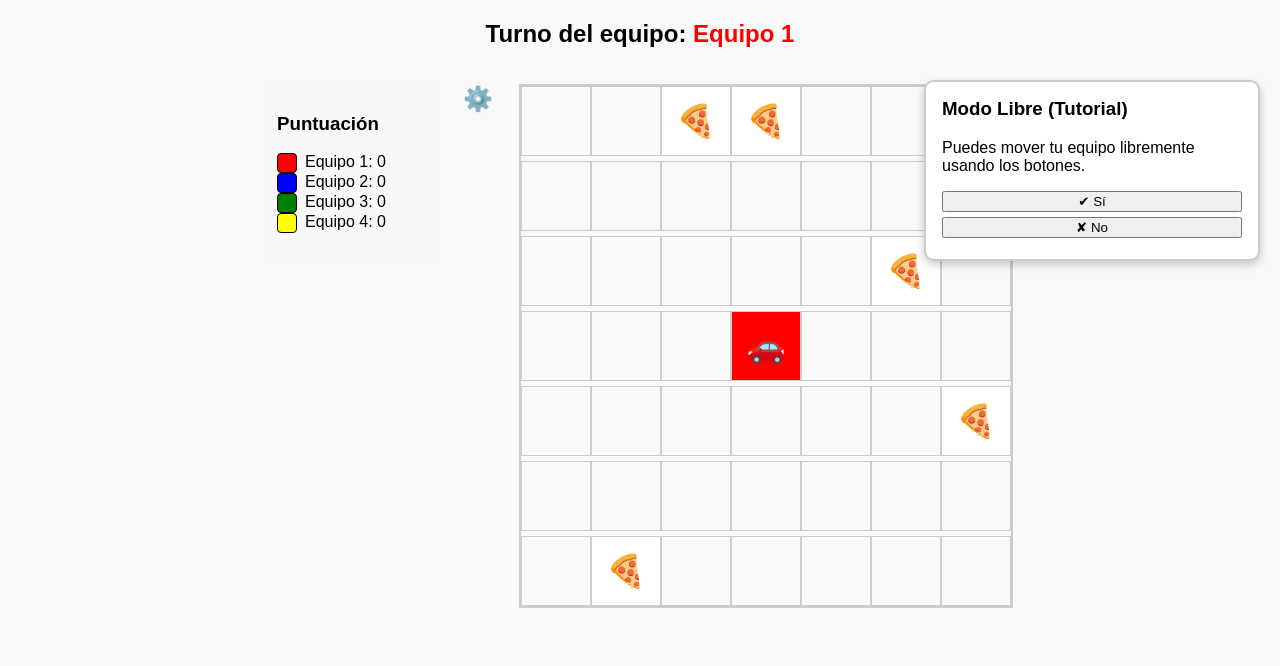
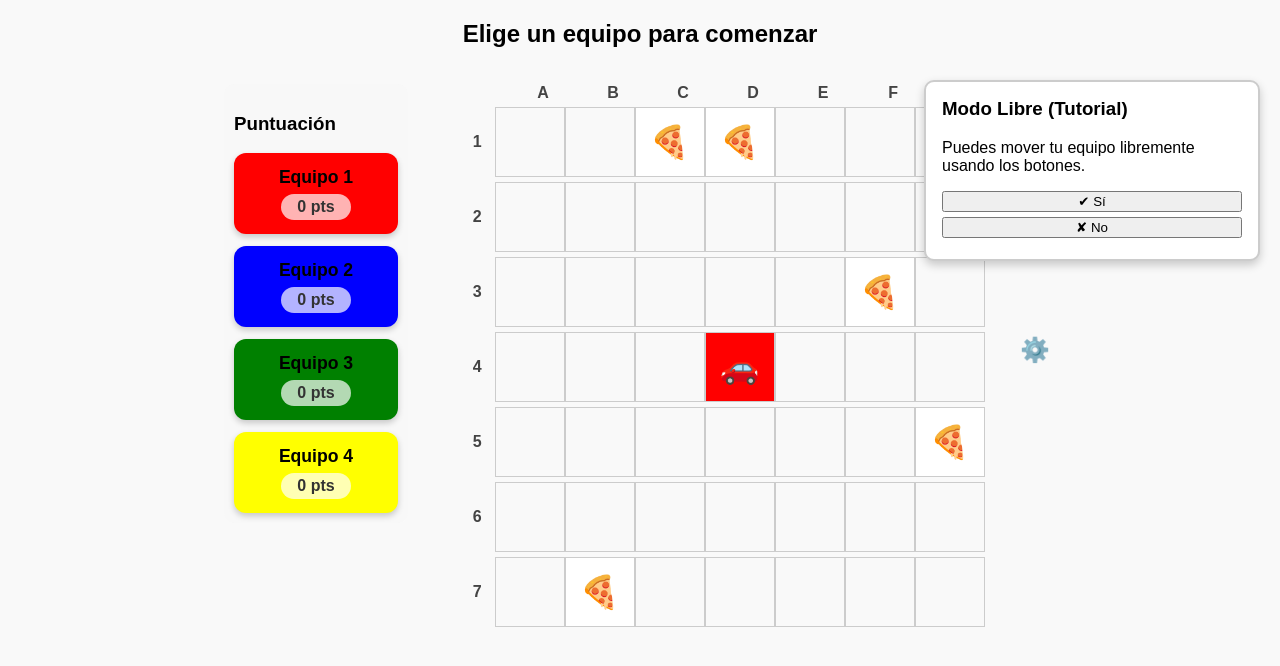
Before and after one commit to DanielAr41/Juego, a React (Vite) app in the folder pizza-delivery-game/: page / in a window 1280 px wide. Shown: the top 666 px of the page. Built offline with nearby package versions, Linux system fonts and the light colour scheme.

Commit message:
Se agregan mejoras visuales

```diff
--- a/pizza-delivery-game/src/PizzaDeliveryGame.css
+++ b/pizza-delivery-game/src/PizzaDeliveryGame.css
@@ -9,7 +9,7 @@
   .board {
     display: flex;
     flex-direction: column;
-    border: 2px solid #ccc;
+    /* border: 2px solid #ccc; */
   }
 
   .board-row {
@@ -262,3 +262,99 @@
 .close-modal:hover {
   background-color: #333;
 }
+
+.team-list {
+  list-style: none;
+  padding: 0;
+  margin: 0;
+  display: flex;
+  flex-direction: column;
+  gap: 12px;
+  align-items: center;
+}
+
+.team-card {
+  cursor: pointer;
+  border-radius: 12px;
+  padding: 12px 20px;
+  color: black;
+  font-weight: 600;
+  box-shadow: 0 3px 6px rgba(0,0,0,0.2);
+  display: flex;
+  flex-direction: column;
+  align-items: center;
+  min-width: 120px;
+  user-select: none;
+  transition: transform 0.2s ease, box-shadow 0.2s ease;
+  border: 2px solid transparent;
+}
+
+.team-card:hover {
+  box-shadow: 0 6px 12px rgba(0,0,0,0.3);
+  transform: translateY(-4px);
+}
+
+.team-card.selected {
+  border-color: #222;
+  box-shadow: 0 8px 16px rgba(0,0,0,0.5);
+  transform: translateY(-6px);
+}
+
+.team-name {
+  font-size: 1.1rem;
+  margin-bottom: 6px;
+}
+
+.team-score {
+  font-size: 1rem;
+  background: rgba(255,255,255,0.7);
+  padding: 4px 10px;
+  border-radius: 9999px;
+  color: #333;
+  font-weight: 700;
+  min-width: 50px;
+  text-align: center;
+}
+
+.board-container {
+  display: flex;
+  flex-direction: column;
+  align-items: center;
+}
+
+.column-labels {
+  display: flex;
+  margin-left: 40px; /* ancho del número izquierdo */
+  margin-bottom: 5px;
+}
+
+.col-label {
+  width: 70px;
+  text-align: center;
+  font-weight: bold;
+  font-size: 16px;
+  color: #444;
+}
+
+.row-label {
+  width: 40px;
+  margin-right: 8px;
+  text-align: right;
+  padding-right: 5px;
+  font-weight: bold;
+  font-size: 16px;
+  color: #444;
+  display: flex;
+  align-items: center;
+  justify-content: flex-end;
+}
+
+.spacer {
+  width: 40px;
+}
+
+.board-and-config {
+  display: flex;
+  align-items: center;
+  gap: 16px;
+}
--- a/pizza-delivery-game/src/PizzaDeliveryGame.jsx
+++ b/pizza-delivery-game/src/PizzaDeliveryGame.jsx
@@ -48,6 +48,7 @@ const generateDeliveries = (count, existing = [], teamPositions = {}) => {
 };
 
 const PizzaDeliveryGame = () => {
+  const [selectedTeam, setSelectedTeam] = useState(null);
   const [revealedAnswers, setRevealedAnswers] = useState({});
   const [showConfig, setShowConfig] = useState(false);
   const { id } = useParams();
@@ -113,16 +114,21 @@ const PizzaDeliveryGame = () => {
 
   const [colorPickerOpen, setColorPickerOpen] = useState(null); // equipo que está eligiendo color
 
-  const currentTurnIndexState = useState(0);
+  /* const currentTurnIndexState = useState(0);
   const currentTurnIndex = currentTurnIndexState[0];
-  const setCurrentTurnIndex = currentTurnIndexState[1];
+  const setCurrentTurnIndex = currentTurnIndexState[1]; */
 
   const [canMove, setCanMove] = useState(false);
 
-  const currentTeam = TEAMS[currentTurnIndex];
+  /* const currentTeam = TEAMS[currentTurnIndex]; */
+  const currentTeam = selectedTeam;
 
   const handleCellClick = (row, col) => {
     if (!canMove) return;
+    if (!currentTeam) return; // no seleccionado aún
+
+    const position = teamPositions[currentTeam];
+    if (!position) return;
 
     const { row: currentRow, col: currentCol } = teamPositions[currentTeam];
     const isValidMove =
@@ -155,7 +161,8 @@ const PizzaDeliveryGame = () => {
     }
 
     setCanMove(false);
-    setCurrentTurnIndex((prev) => (prev + 1) % TEAMS.length);
+    /*     setCurrentTurnIndex((prev) => (prev + 1) % TEAMS.length);*/
+    setSelectedTeam(null);
     setCurrentQuestionIndex((prev) => prev + 1);
   };
 
@@ -165,17 +172,31 @@ const PizzaDeliveryGame = () => {
     confirmAnswer(isCorrect);
   };
 
+  const handleTeamNameClick = (team) => {
+    if (!canMove) {
+      setSelectedTeam(team);
+    }
+  };
+
   const confirmAnswer = (isCorrect) => {
     if (isCorrect) {
+      if (!selectedTeam) {
+        alert("Por favor, selecciona un equipo antes de mover.");
+        return;
+      }
       setCanMove(true);
     } else {
-      setCurrentTurnIndex((prev) => (prev + 1) % TEAMS.length);
+      /* setCurrentTurnIndex((prev) => (prev + 1) % TEAMS.length);
+      setCurrentQuestionIndex((prev) => prev + 1); */
+      setSelectedTeam(null);
       setCurrentQuestionIndex((prev) => prev + 1);
     }
   };
 
   const getValidMoves = () => {
-    if (!canMove) return [];
+    if (!canMove || !currentTeam) return [];
+    const position = teamPositions[currentTeam];
+    if (!position) return [];
 
     const { row, col } = teamPositions[currentTeam];
     const moves = [];
@@ -265,7 +286,8 @@ const PizzaDeliveryGame = () => {
     setTeamPositions(initialTeamPositions);
     setTeamScores(initialScores);
     setDeliveries(generateDeliveries(5, [], initialTeamPositions));
-    setCurrentTurnIndex(0);
+    /* setCurrentTurnIndex(0); */
+    setSelectedTeam(null);
     setCurrentQuestionIndex(0);
     setCanMove(false);
     setRevealedAnswers({});
@@ -274,19 +296,44 @@ const PizzaDeliveryGame = () => {
   return (
     <div className="game-container">
       <h2>
+        {selectedTeam ? (
+          <>
             Turno del equipo:{" "}
-        <span style={{ color: teamColors[currentTeam], fontWeight: "bold" }}>
-          {teamNames[currentTeam]}
+            <span
+              style={{ color: teamColors[selectedTeam], fontWeight: "bold" }}
+            >
+              {teamNames[selectedTeam]}
             </span>
+          </>
+        ) : (
+          "Elige un equipo para comenzar"
+        )}
       </h2>
 
       <div className="main-game">
         <div className="scoreboard">
           <h3>Puntuación</h3>
-          <ul>
+          <ul className="team-list">
             {TEAMS.map((team) => (
-              <li key={team}>
-                <span
+              <li
+                key={team}
+                className={`team-card ${
+                  selectedTeam === team ? "selected" : ""
+                }`}
+                style={{ backgroundColor: teamColors[team] }}
+                onClick={() => !canMove && handleTeamNameClick(team)}
+                role="button"
+                tabIndex={0}
+                onKeyDown={(e) => {
+                  if (e.key === "Enter" || e.key === " ")
+                    handleTeamNameClick(team);
+                }}
+                aria-pressed={selectedTeam === team}
+                aria-label={`Seleccionar equipo ${teamNames[team]}, tiene ${teamScores[team]} puntos`}
+              >
+                <span className="team-name">{teamNames[team]}</span>
+                <span className="team-score">{teamScores[team]} pts</span>
+                {/* <span
                   className="team-color-box"
                   style={{
                     backgroundColor: teamColors[team],
@@ -298,13 +345,37 @@ const PizzaDeliveryGame = () => {
                     border: "1px solid black",
                     verticalAlign: "middle",
                   }}
-                />
-                {teamNames[team]}: {teamScores[team]}
+                /> */}
               </li>
             ))}
           </ul>
         </div>
 
+        <div className="board-and-config">
+          <div className="board-container">
+            {/* Letras superiores */}
+            <div className="column-labels">
+              <div className="spacer" />{" "}
+              {/* Esquina vacía superior izquierda */}
+              {Array.from({ length: BOARD_SIZE }).map((_, col) => (
+                <div key={`col-${col}`} className="col-label">
+                  {String.fromCharCode(65 + col)} {/* A, B, C... */}
+                </div>
+              ))}
+            </div>
+
+            {/* Tablero con números al lado izquierdo */}
+            <div className="board">
+              {Array.from({ length: BOARD_SIZE }).map((_, row) => (
+                <div className="board-row" key={row}>
+                  <div className="row-label">{row + 1}</div>
+                  {Array.from({ length: BOARD_SIZE }).map((_, col) =>
+                    renderCell(row, col)
+                  )}
+                </div>
+              ))}
+            </div>
+          </div>
           {/* Botón icono engranaje */}
           <button
                 className="config-button"
@@ -313,15 +384,6 @@ const PizzaDeliveryGame = () => {
               >
                 ⚙️
               </button>
-
-        <div className="board">
-          {Array.from({ length: BOARD_SIZE }).map((_, row) => (
-            <div className="board-row" key={row}>
-              {Array.from({ length: BOARD_SIZE }).map((_, col) =>
-                renderCell(row, col)
-              )}
-            </div>
-          ))}
         </div>
       </div>
 
@@ -442,7 +504,8 @@ const PizzaDeliveryGame = () => {
       )}
 
       {/* Modal preguntas */}
-      {(modoLibre || (questions.length > 0 && currentQuestionIndex < questions.length)) && (
+      {(modoLibre ||
+        (questions.length > 0 && currentQuestionIndex < questions.length)) && (
         <div className="modal-float">
           {modoLibre ? (
             <>
@@ -458,7 +521,7 @@ const PizzaDeliveryGame = () => {
               <h3>Pregunta {currentQuestionIndex + 1}</h3>
               <p>{questions[currentQuestionIndex]?.question}</p>
 
-        {questions[currentQuestionIndex]?.type === 'mc' ? (
+              {questions[currentQuestionIndex]?.type === "mc" ? (
                 <div className="options">
                   {questions[currentQuestionIndex]?.options.map((opt, idx) => (
                     <button key={idx} onClick={() => handleMultipleChoice(opt)}>
@@ -469,13 +532,24 @@ const PizzaDeliveryGame = () => {
               ) : (
                 <>
                   {!revealedAnswers[currentQuestionIndex] ? (
-              <button onClick={() => handleShowAnswer(currentQuestionIndex)}>👁 Mostrar Respuesta</button>
+                    <button
+                      onClick={() => handleShowAnswer(currentQuestionIndex)}
+                    >
+                      👁 Mostrar Respuesta
+                    </button>
                   ) : (
                     <>
-                <p><strong>Respuesta:</strong> {questions[currentQuestionIndex]?.answer}</p>
+                      <p>
+                        <strong>Respuesta:</strong>{" "}
+                        {questions[currentQuestionIndex]?.answer}
+                      </p>
                       <div className="controls">
-                  <button onClick={() => confirmAnswer(true)}>✔ Sí</button>
-                  <button onClick={() => confirmAnswer(false)}>✘ No</button>
+                        <button onClick={() => confirmAnswer(true)}>
+                          ✔ Sí
+                        </button>
+                        <button onClick={() => confirmAnswer(false)}>
+                          ✘ No
+                        </button>
                       </div>
                     </>
                   )}
@@ -486,7 +560,9 @@ const PizzaDeliveryGame = () => {
         </div>
       )}
 
-      {!modoLibre && questions.length > 0 && currentQuestionIndex >= questions.length && (
+      {!modoLibre &&
+        questions.length > 0 &&
+        currentQuestionIndex >= questions.length && (
           <div className="modal-float">
             <h3>Juego terminado</h3>
             {(() => {
```
Lines whose indentation alone changed are shown as unchanged.
